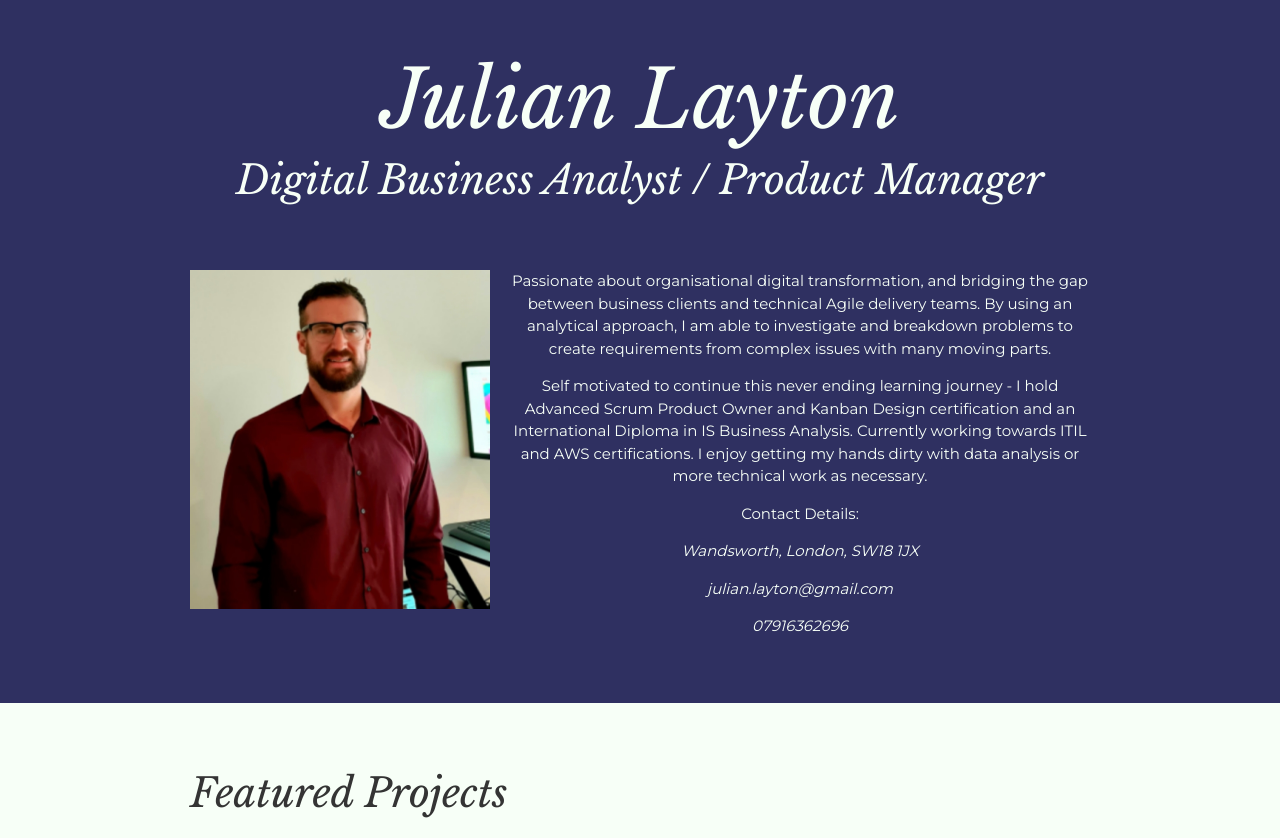
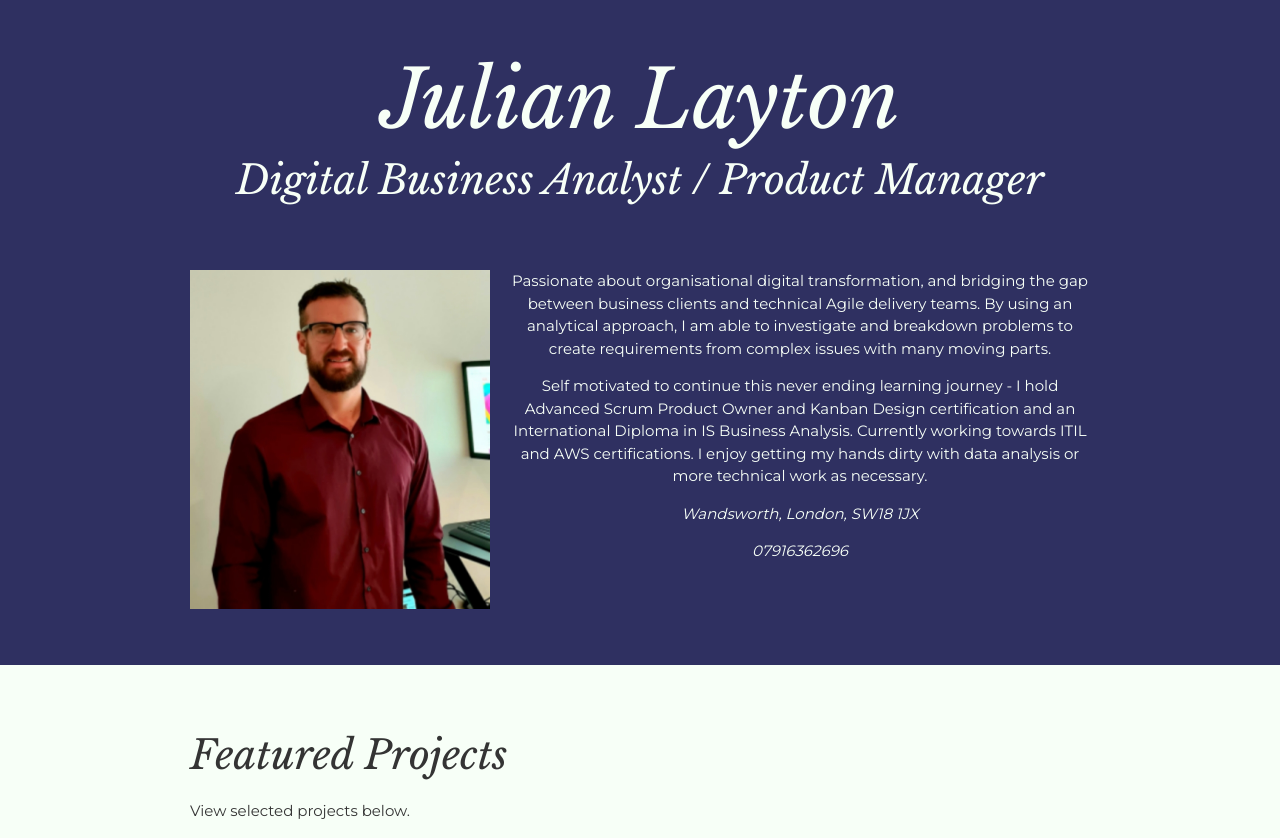
Before and after one commit to jblayton1/CV, a Flask app: page / in a window 1280 px wide. Shown: the top 838 px of the page. Run offline with Flask 2, Linux system fonts and the light colour scheme.

Commit message:
contacts

```diff
--- a/static/css/styles.css
+++ b/static/css/styles.css
@@ -108,7 +108,6 @@
 }
 
 .intro {
-    text-align: center;
     max-width: 900px;
     width: 85%;
     margin: 0 auto;
@@ -222,6 +221,7 @@
             display: grid;
             grid-template-columns: 1fr 2fr;
             column-gap: 20px;
+            text-align: center;
         }
 }
 
--- a/templates/index.html
+++ b/templates/index.html
@@ -25,9 +25,7 @@
           <p>Passionate about organisational digital transformation, and bridging the gap between business clients and technical Agile delivery teams. By using an analytical approach, I am able to investigate and breakdown problems to create requirements from complex issues with many moving parts.</p>
           <p>Self motivated to continue this never ending learning journey - I hold Advanced Scrum Product Owner and Kanban Design certification and an International Diploma in IS Business Analysis. Currently working towards ITIL and AWS certifications. I enjoy getting my hands dirty with data analysis or more technical work as necessary.</p>
           <!-- <p>I’m also exploring more creative pursuits with aerial photography which can be explored here <a href="http://skysthelimit.com" target="_blank">Sky's the Limit</a>, an online store I’m running with my partner.</p> -->
-          <p>Contact Details:</p>
           <p><em>Wandsworth, London, SW18 1JX</em></p>
-          <p><em>julian.layton@gmail.com</em></p>
           <p><em>07916362696</em></p>
         </div>
       </header>
```
